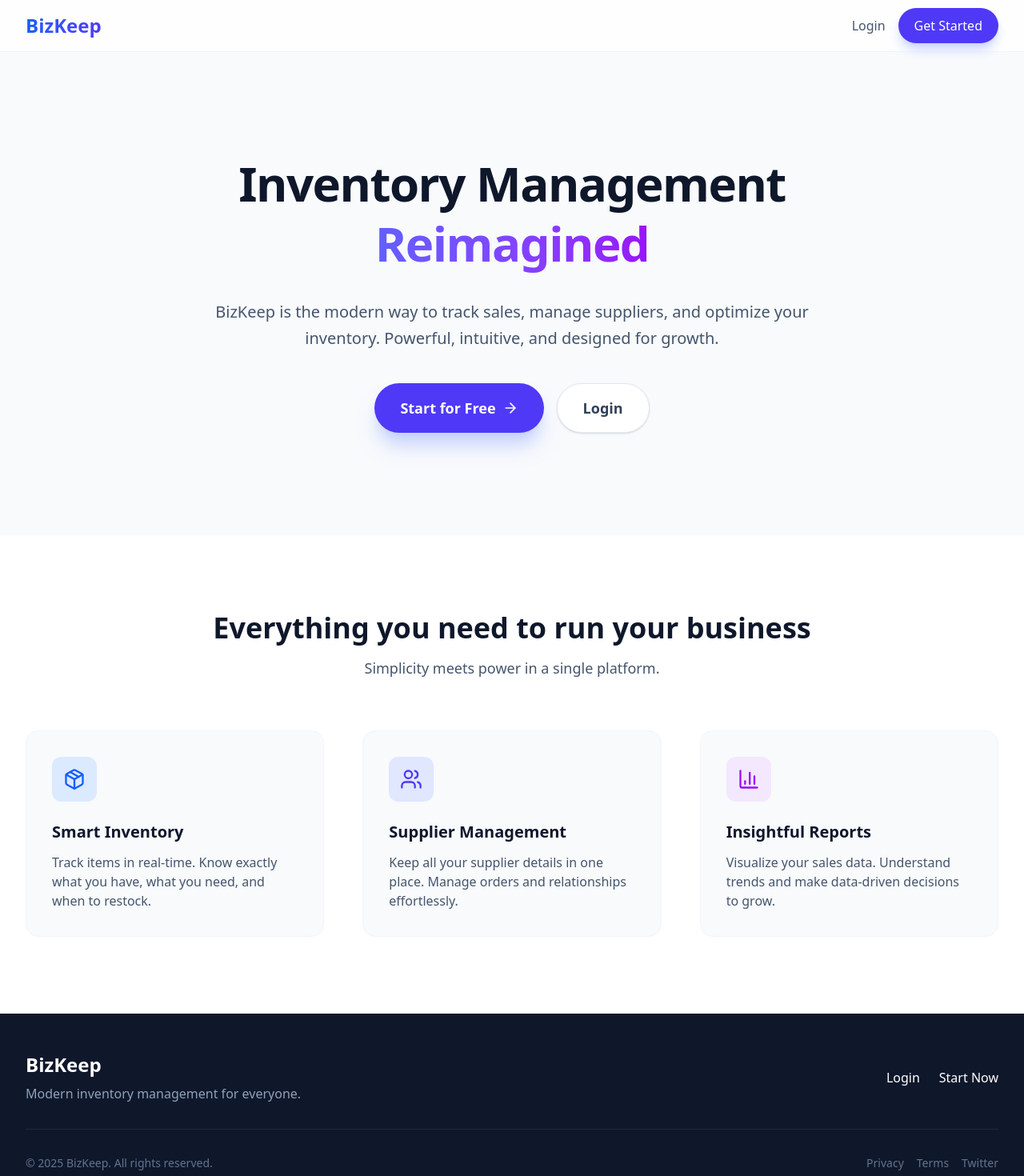
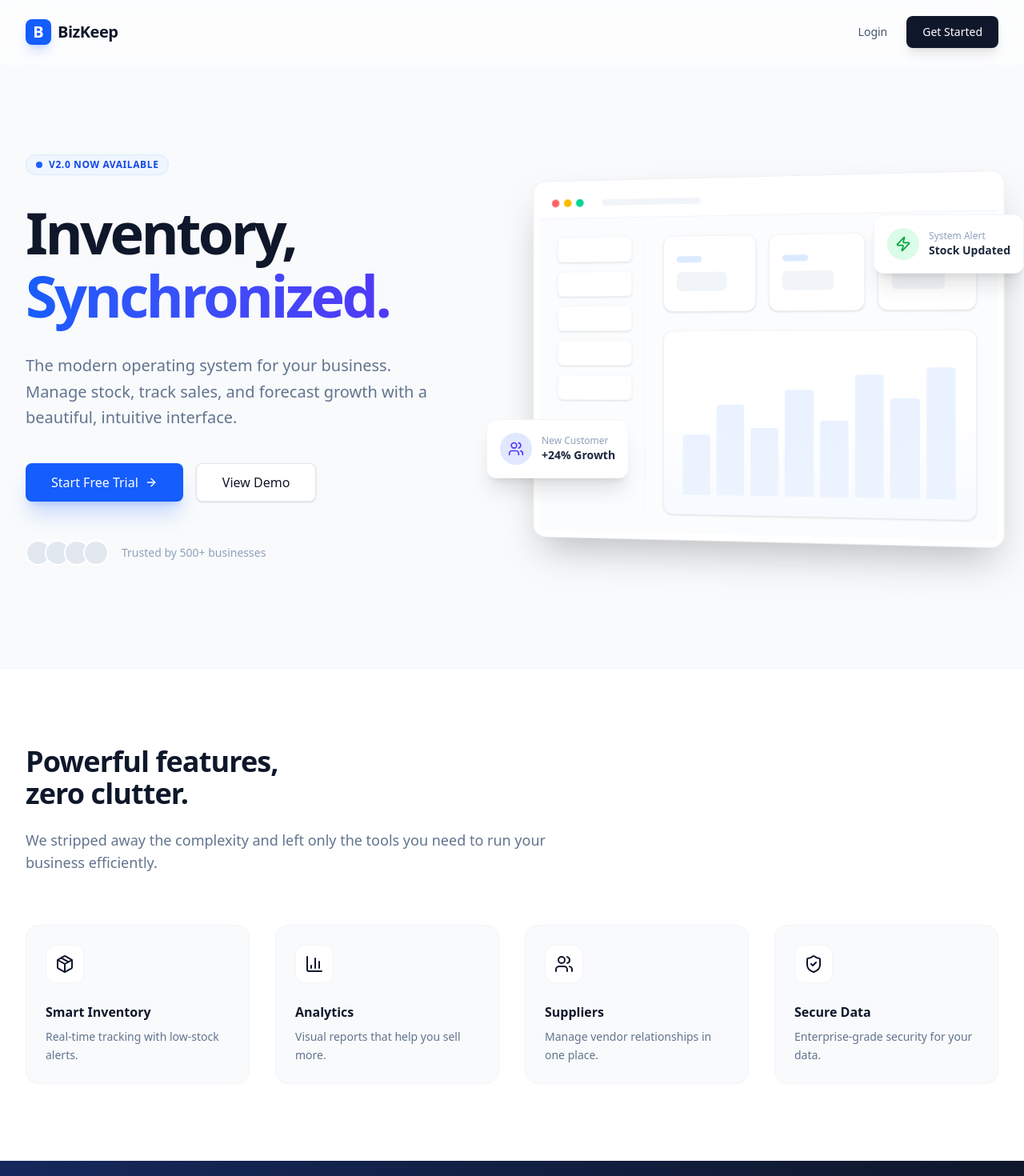
Before and after one commit to mooojn/mern-pos, a React (Vite) app in the folder client/: page / in a window 1280 px wide. Shown: the top 1470 px of the page at 80% size. Built offline with nearby package versions, Linux system fonts and the light colour scheme; no server answers.

Commit message:
Add hero

```diff
--- a/client/src/index.css
+++ b/client/src/index.css
@@ -1 +1,37 @@
 @import "tailwindcss";
+
+@layer utilities {
+    .perspective-1000 {
+        perspective: 1000px;
+    }
+
+    .rotate-y-\[-6deg\] {
+        transform: rotateY(-6deg);
+    }
+
+    .rotate-y-\[-2deg\] {
+        transform: rotateY(-2deg);
+    }
+}
+
+@keyframes float {
+    0% {
+        transform: translateY(0px);
+    }
+
+    50% {
+        transform: translateY(-10px);
+    }
+
+    100% {
+        transform: translateY(0px);
+    }
+}
+
+.animate-float {
+    animation: float 6s ease-in-out infinite;
+}
+
+.animation-delay-2000 {
+    animation-delay: 2s;
+}
--- a/client/src/pages/LandingPage.jsx
+++ b/client/src/pages/LandingPage.jsx
@@ -1,26 +1,30 @@
 import React from 'react';
 import { Link } from 'react-router-dom';
-import { ArrowRight, BarChart3, Package, Users } from 'lucide-react';
+import { ArrowRight, BarChart3, Package, Users, ShieldCheck, Zap, Globe, ChevronRight } from 'lucide-react';
 
 const LandingPage = () => {
     return (
-        <div className="min-h-screen bg-slate-50 font-sans text-slate-900">
+        <div className="min-h-screen bg-[#F8FAFC] font-sans text-slate-900 overflow-x-hidden selection:bg-blue-100 selection:text-blue-900">
+
             {/* Navigation */}
-            <nav className="fixed w-full bg-white/80 backdrop-blur-md z-50 border-b border-slate-100">
+            <nav className="fixed w-full bg-white/70 backdrop-blur-xl z-50 border-b border-white/20 supports-[backdrop-filter]:bg-white/60">
                 <div className="max-w-7xl mx-auto px-4 sm:px-6 lg:px-8">
-                    <div className="flex justify-between items-center h-16">
-                        <div className="flex items-center">
-                            <span className="text-2xl font-bold bg-gradient-to-r from-blue-600 to-indigo-600 bg-clip-text text-transparent">
+                    <div className="flex justify-between items-center h-20">
+                        <div className="flex items-center gap-2">
+                            <div className="w-8 h-8 bg-blue-600 rounded-lg flex items-center justify-center text-white font-bold text-xl shadow-lg shadow-blue-600/20">
+                                B
+                            </div>
+                            <span className="text-xl font-bold tracking-tight text-slate-900">
                                 BizKeep
                             </span>
                         </div>
-                        <div className="flex items-center space-x-4">
-                            <Link to="/login" className="text-slate-600 hover:text-slate-900 font-medium transition-colors">
+                        <div className="hidden md:flex items-center space-x-1">
+                            <Link to="/login" className="px-5 py-2.5 text-sm font-medium text-slate-600 hover:text-slate-900 transition-colors">
                                 Login
                             </Link>
                             <Link
                                 to="/register"
-                                className="bg-indigo-600 hover:bg-indigo-700 text-white px-5 py-2.5 rounded-full font-medium transition-all shadow-lg shadow-indigo-200"
+                                className="px-5 py-2.5 text-sm font-medium text-white bg-slate-900 rounded-lg hover:bg-slate-800 transition-all shadow-lg hover:shadow-xl hover:-translate-y-0.5"
                             >
                                 Get Started
                             </Link>
@@ -30,113 +34,206 @@ const LandingPage = () => {
             </nav>
 
             {/* Hero Section */}
-            <section className="pt-32 pb-20 lg:pt-48 lg:pb-32 overflow-hidden">
-                <div className="max-w-7xl mx-auto px-4 sm:px-6 lg:px-8 relative">
-                    <div className="text-center max-w-3xl mx-auto">
-                        <h1 className="text-5xl md:text-6xl font-extrabold tracking-tight text-slate-900 mb-8 leading-tight">
-                            Inventory Management <br />
-                            <span className="bg-gradient-to-r from-indigo-500 to-purple-600 bg-clip-text text-transparent">
-                                Reimagined
+            <section className="relative pt-32 pb-20 lg:pt-48 lg:pb-32">
+                {/* Background Mesh Gradients */}
+                <div className="absolute top-0 right-0 -z-10 w-[50%] h-[50%] bg-gradient-to-b from-blue-50 to-white opacity-60 blur-3xl rounded-full translate-x-1/2 -translate-y-1/4"></div>
+                <div className="absolute top-40 left-0 -z-10 w-[40%] h-[40%] bg-gradient-to-r from-indigo-50 to-white opacity-60 blur-3xl rounded-full -translate-x-1/3"></div>
+
+                <div className="max-w-7xl mx-auto px-4 sm:px-6 lg:px-8">
+                    <div className="grid lg:grid-cols-2 gap-16 lg:gap-8 items-center">
+
+                        {/* Left Column: Content */}
+                        <div className="max-w-2xl">
+                            <div className="inline-flex items-center gap-2 px-3 py-1 rounded-full bg-blue-50 border border-blue-100 text-blue-700 text-xs font-semibold uppercase tracking-wider mb-8">
+                                <span className="w-2 h-2 rounded-full bg-blue-600 animate-pulse"></span>
+                                v2.0 Now Available
+                            </div>
+                            <h1 className="text-5xl lg:text-7xl font-bold tracking-tighter text-slate-900 mb-8 leading-[1.1]">
+                                Inventory, <br />
+                                <span className="text-transparent bg-clip-text bg-gradient-to-r from-blue-600 to-indigo-600">
+                                    Synchronized.
                                 </span>
                             </h1>
-                        <p className="text-xl text-slate-600 mb-10 leading-relaxed">
-                            BizKeep is the modern way to track sales, manage suppliers, and optimize your inventory.
-                            Powerful, intuitive, and designed for growth.
+                            <p className="text-xl text-slate-500 mb-10 leading-relaxed max-w-lg">
+                                The modern operating system for your business. Manage stock, track sales, and forecast growth with a beautiful, intuitive interface.
                             </p>
-                        <div className="flex flex-col sm:flex-row justify-center gap-4">
+                            <div className="flex flex-col sm:flex-row gap-4">
                                 <Link
                                     to="/register"
-                                className="inline-flex items-center justify-center px-8 py-4 text-lg font-semibold rounded-full text-white bg-indigo-600 hover:bg-indigo-700 transition-all shadow-xl shadow-indigo-200 transform hover:-translate-y-1"
+                                    className="inline-flex h-12 items-center justify-center rounded-lg bg-blue-600 px-8 text-base font-medium text-white shadow-xl shadow-blue-600/20 transition-all hover:bg-blue-700 hover:-translate-y-1"
                                 >
-                                Start for Free
-                                <ArrowRight className="ml-2 h-5 w-5" />
+                                    Start Free Trial
+                                    <ArrowRight className="ml-2 h-4 w-4" />
                                 </Link>
                                 <Link
                                     to="/login"
-                                className="inline-flex items-center justify-center px-8 py-4 text-lg font-semibold rounded-full text-slate-700 bg-white border border-slate-200 hover:bg-slate-50 transition-all shadow-sm hover:shadow-md"
+                                    className="inline-flex h-12 items-center justify-center rounded-lg border border-slate-200 bg-white px-8 text-base font-medium text-slate-900 shadow-sm transition-all hover:bg-slate-50 hover:border-slate-300"
                                 >
-                                Login
+                                    View Demo
                                 </Link>
+                            </div>
+
+                            <div className="mt-12 flex items-center gap-4 text-sm text-slate-400">
+                                <div className="flex -space-x-2">
+                                    {[1, 2, 3, 4].map(i => (
+                                        <div key={i} className="w-8 h-8 rounded-full border-2 border-white bg-slate-200" />
+                                    ))}
+                                </div>
+                                <p>Trusted by 500+ businesses</p>
                             </div>
                         </div>
 
-                    {/* Decorative blobs */}
-                    <div className="absolute top-0 left-1/2 -translate-x-1/2 -z-10 w-full h-full max-w-5xl opacity-30">
-                        <div className="absolute top-20 left-10 w-72 h-72 bg-purple-300 rounded-full mix-blend-multiply filter blur-3xl animate-blob"></div>
-                        <div className="absolute top-20 right-10 w-72 h-72 bg-yellow-300 rounded-full mix-blend-multiply filter blur-3xl animate-blob animation-delay-2000"></div>
-                        <div className="absolute -bottom-8 left-20 w-72 h-72 bg-pink-300 rounded-full mix-blend-multiply filter blur-3xl animate-blob animation-delay-4000"></div>
+                        {/* Right Column: 3D Visual */}
+                        <div className="relative perspective-1000 group">
+                            {/* Main Dashboard Card */}
+                            <div className="relative z-10 bg-white rounded-2xl shadow-2xl border border-slate-200/60 p-2 transform transition-transform duration-700 ease-out group-hover:rotate-y-[-2deg] group-hover:rotate-x-[2deg] rotate-y-[-6deg] rotate-x-[4deg]">
+                                {/* Top Bar */}
+                                <div className="h-10 border-b border-slate-100 flex items-center px-4 gap-2">
+                                    <div className="flex gap-1.5">
+                                        <div className="w-2.5 h-2.5 rounded-full bg-red-400"></div>
+                                        <div className="w-2.5 h-2.5 rounded-full bg-amber-400"></div>
+                                        <div className="w-2.5 h-2.5 rounded-full bg-emerald-400"></div>
+                                    </div>
+                                    <div className="ml-4 h-2 w-32 bg-slate-100 rounded-full"></div>
+                                </div>
+
+                                {/* Mock Content */}
+                                <div className="p-6 grid grid-cols-12 gap-6 bg-slate-50/50 h-[400px]">
+                                    {/* Sidebar */}
+                                    <div className="col-span-3 hidden md:flex flex-col gap-3 pr-4 border-r border-slate-100">
+                                        {[1, 2, 3, 4, 5].map(i => (
+                                            <div key={i} className="h-8 w-full bg-white rounded-md shadow-sm border border-slate-100/50"></div>
+                                        ))}
+                                    </div>
+
+                                    {/* Main Content */}
+                                    <div className="col-span-12 md:col-span-9 flex flex-col gap-6">
+                                        {/* Stats Row */}
+                                        <div className="grid grid-cols-3 gap-4">
+                                            {[1, 2, 3].map(i => (
+                                                <div key={i} className="h-24 bg-white rounded-xl shadow-sm border border-slate-100 flex flex-col justify-center p-4 gap-3">
+                                                    <div className="h-2 w-8 bg-blue-100 rounded-full"></div>
+                                                    <div className="h-6 w-16 bg-slate-100 rounded-md"></div>
+                                                </div>
+                                            ))}
+                                        </div>
+
+                                        {/* Chart Area */}
+                                        <div className="flex-1 bg-white rounded-xl shadow-sm border border-slate-100 p-4 relative overflow-hidden">
+                                            <div className="absolute bottom-0 left-0 right-0 h-32 bg-gradient-to-t from-blue-50/50 to-transparent"></div>
+                                            <div className="flex items-end justify-between h-full gap-2 px-2 pb-2">
+                                                {[40, 60, 45, 70, 50, 80, 65, 85].map((h, i) => (
+                                                    <div key={i} style={{ height: `${h}%` }} className="w-full bg-blue-500/10 rounded-t-sm hover:bg-blue-500/20 transition-colors"></div>
+                                                ))}
+                                            </div>
+                                        </div>
+                                    </div>
+                                </div>
+                            </div>
+
+                            {/* Floating Element 1 - Notification */}
+                            <div className="absolute -right-8 top-12 z-20 bg-white p-4 rounded-xl shadow-xl border border-slate-100 animate-float">
+                                <div className="flex items-center gap-3">
+                                    <div className="w-10 h-10 rounded-full bg-green-100 flex items-center justify-center text-green-600">
+                                        <Zap className="w-5 h-5" />
+                                    </div>
+                                    <div>
+                                        <div className="text-xs text-slate-400 font-medium">System Alert</div>
+                                        <div className="text-sm font-bold text-slate-800">Stock Updated</div>
+                                    </div>
+                                </div>
+                            </div>
+
+                            {/* Floating Element 2 - User */}
+                            <div className="absolute -left-12 bottom-20 z-20 bg-white p-4 rounded-xl shadow-xl border border-slate-100 animate-float animation-delay-2000 hidden md:block">
+                                <div className="flex items-center gap-3">
+                                    <div className="w-10 h-10 rounded-full bg-indigo-100 flex items-center justify-center text-indigo-600">
+                                        <Users className="w-5 h-5" />
+                                    </div>
+                                    <div>
+                                        <div className="text-xs text-slate-400 font-medium">New Customer</div>
+                                        <div className="text-sm font-bold text-slate-800">+24% Growth</div>
+                                    </div>
+                                </div>
+                            </div>
+                        </div>
+
                     </div>
                 </div>
             </section>
 
-            {/* About / Features Section */}
-            <section className="py-24 bg-white relative">
+            {/* Features Grid */}
+            <section className="py-24 bg-white relative border-t border-slate-100">
                 <div className="max-w-7xl mx-auto px-4 sm:px-6 lg:px-8">
-                    <div className="text-center mb-16">
-                        <h2 className="text-3xl font-bold text-slate-900 sm:text-4xl">Everything you need to run your business</h2>
-                        <p className="mt-4 text-lg text-slate-600">Simplicity meets power in a single platform.</p>
-                    </div>
-
-                    <div className="grid grid-cols-1 md:grid-cols-3 gap-12">
-                        {/* Feature 1 */}
-                        <div className="p-8 rounded-2xl bg-slate-50 border border-slate-100 hover:shadow-xl transition-shadow duration-300">
-                            <div className="w-14 h-14 bg-blue-100 rounded-xl flex items-center justify-center mb-6">
-                                <Package className="h-7 w-7 text-blue-600" />
-                            </div>
-                            <h3 className="text-xl font-bold text-slate-900 mb-3">Smart Inventory</h3>
-                            <p className="text-slate-600">
-                                Track items in real-time. Know exactly what you have, what you need, and when to restock.
+                    <div className="mb-16 max-w-2xl">
+                        <h2 className="text-3xl font-bold tracking-tight text-slate-900 sm:text-4xl mb-6">
+                            Powerful features, <br /> zero clutter.
+                        </h2>
+                        <p className="text-lg text-slate-500">
+                            We stripped away the complexity and left only the tools you need to run your business efficiently.
                         </p>
                     </div>
 
-                        {/* Feature 2 */}
-                        <div className="p-8 rounded-2xl bg-slate-50 border border-slate-100 hover:shadow-xl transition-shadow duration-300">
-                            <div className="w-14 h-14 bg-indigo-100 rounded-xl flex items-center justify-center mb-6">
-                                <Users className="h-7 w-7 text-indigo-600" />
+                    <div className="grid md:grid-cols-2 lg:grid-cols-4 gap-8">
+                        {[
+                            { icon: Package, title: "Smart Inventory", desc: "Real-time tracking with low-stock alerts." },
+                            { icon: BarChart3, title: "Analytics", desc: "Visual reports that help you sell more." },
+                            { icon: Users, title: "Suppliers", desc: "Manage vendor relationships in one place." },
+                            { icon: ShieldCheck, title: "Secure Data", desc: "Enterprise-grade security for your data." }
+                        ].map((feature, i) => (
+                            <div key={i} className="group p-6 rounded-2xl bg-slate-50 border border-slate-100 hover:bg-white hover:shadow-xl hover:shadow-slate-200/50 transition-all duration-300">
+                                <div className="w-12 h-12 bg-white rounded-xl border border-slate-100 flex items-center justify-center text-slate-900 mb-6 group-hover:scale-110 transition-transform">
+                                    <feature.icon className="w-6 h-6" />
                                 </div>
-                            <h3 className="text-xl font-bold text-slate-900 mb-3">Supplier Management</h3>
-                            <p className="text-slate-600">
-                                Keep all your supplier details in one place. Manage orders and relationships effortlessly.
-                            </p>
+                                <h3 className="font-bold text-slate-900 mb-2">{feature.title}</h3>
+                                <p className="text-sm text-slate-500 leading-relaxed">{feature.desc}</p>
                             </div>
-
-                        {/* Feature 3 */}
-                        <div className="p-8 rounded-2xl bg-slate-50 border border-slate-100 hover:shadow-xl transition-shadow duration-300">
-                            <div className="w-14 h-14 bg-purple-100 rounded-xl flex items-center justify-center mb-6">
-                                <BarChart3 className="h-7 w-7 text-purple-600" />
-                            </div>
-                            <h3 className="text-xl font-bold text-slate-900 mb-3">Insightful Reports</h3>
-                            <p className="text-slate-600">
-                                Visualize your sales data. Understand trends and make data-driven decisions to grow.
-                            </p>
-                        </div>
+                        ))}
                     </div>
                 </div>
             </section>
 
-            {/* Footer */}
-            <footer className="bg-slate-900 text-slate-300 py-12">
-                <div className="max-w-7xl mx-auto px-4 sm:px-6 lg:px-8">
-                    <div className="flex flex-col md:flex-row justify-between items-center border-b border-slate-800 pb-8 mb-8">
-                        <div className="mb-6 md:mb-0">
-                            <span className="text-2xl font-bold text-white">BizKeep</span>
-                            <p className="mt-2 text-slate-400">Modern inventory management for everyone.</p>
-                        </div>
-                        <div className="flex gap-6">
-                            <Link to="/login" className="text-white hover:text-indigo-400 font-medium">Login</Link>
-                            <Link to="/register" className="text-white hover:text-indigo-400 font-medium">Start Now</Link>
+            {/* Modern CTA */}
+            <section className="py-24 relative overflow-hidden">
+                <div className="absolute inset-0 bg-slate-900"></div>
+                <div className="absolute inset-0 bg-gradient-to-r from-blue-900 to-slate-900 opacity-50"></div>
+                <div className="relative max-w-4xl mx-auto px-4 text-center">
+                    <h2 className="text-4xl md:text-5xl font-bold text-white tracking-tight mb-8">
+                        Ready to upgrade your workflow?
+                    </h2>
+                    <p className="text-xl text-slate-300 mb-10 max-w-2xl mx-auto">
+                        Join thousands of businesses that trust BizKeep to manage their inventory and sales.
+                    </p>
+                    <div className="flex flex-col sm:flex-row gap-4 justify-center">
+                        <Link to="/register" className="px-8 py-4 bg-white text-slate-900 rounded-full font-bold text-lg hover:bg-blue-50 transition-colors">
+                            Get Started Now
+                        </Link>
+                        <Link to="/contact" className="px-8 py-4 bg-transparent border border-slate-700 text-white rounded-full font-bold text-lg hover:bg-slate-800 transition-colors">
+                            Contact Sales
+                        </Link>
                     </div>
                 </div>
-                    <div className="flex flex-col md:flex-row justify-between items-center text-sm text-slate-500">
-                        <p>&copy; {new Date().getFullYear()} BizKeep. All rights reserved.</p>
-                        <div className="flex gap-4 mt-4 md:mt-0">
-                            <a href="#" className="hover:text-white">Privacy</a>
-                            <a href="#" className="hover:text-white">Terms</a>
-                            <a href="#" className="hover:text-white">Twitter</a>
+            </section>
+
+            {/* Minimal Footer */}
+            <footer className="bg-white border-t border-slate-100 py-12">
+                <div className="max-w-7xl mx-auto px-4 flex flex-col md:flex-row justify-between items-center gap-6">
+                    <div className="flex items-center gap-2">
+                        <div className="w-6 h-6 bg-slate-900 rounded flex items-center justify-center text-white text-xs font-bold">B</div>
+                        <span className="font-bold text-slate-900">BizKeep</span>
                     </div>
+                    <div className="flex gap-8 text-sm text-slate-500 font-medium">
+                        <a href="#" className="hover:text-slate-900">Product</a>
+                        <a href="#" className="hover:text-slate-900">Pricing</a>
+                        <a href="#" className="hover:text-slate-900">Company</a>
+                        <a href="#" className="hover:text-slate-900">Legal</a>
+                    </div>
+                    <div className="text-slate-400 text-sm">
+                        © 2024 BizKeep Inc.
                     </div>
                 </div>
             </footer>
+
         </div>
     );
 };
```
Lines whose indentation alone changed are shown as unchanged.
